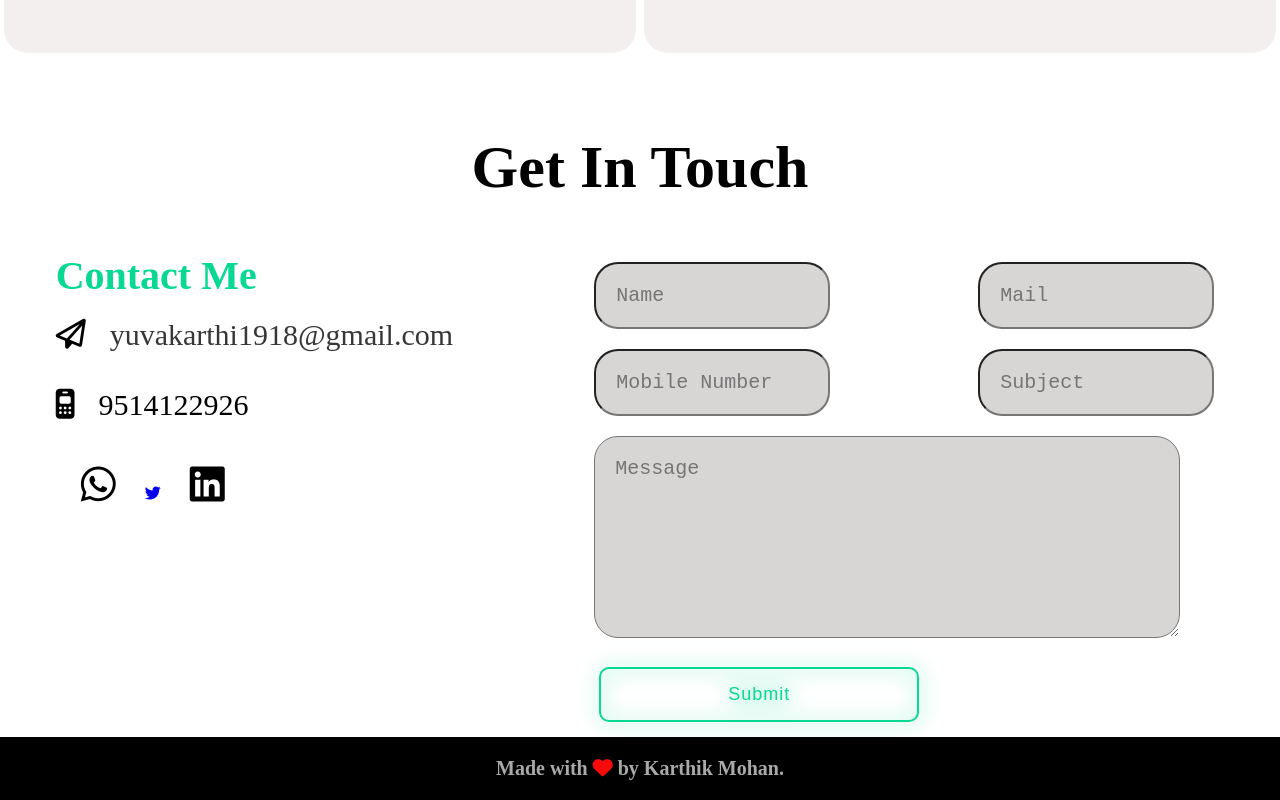
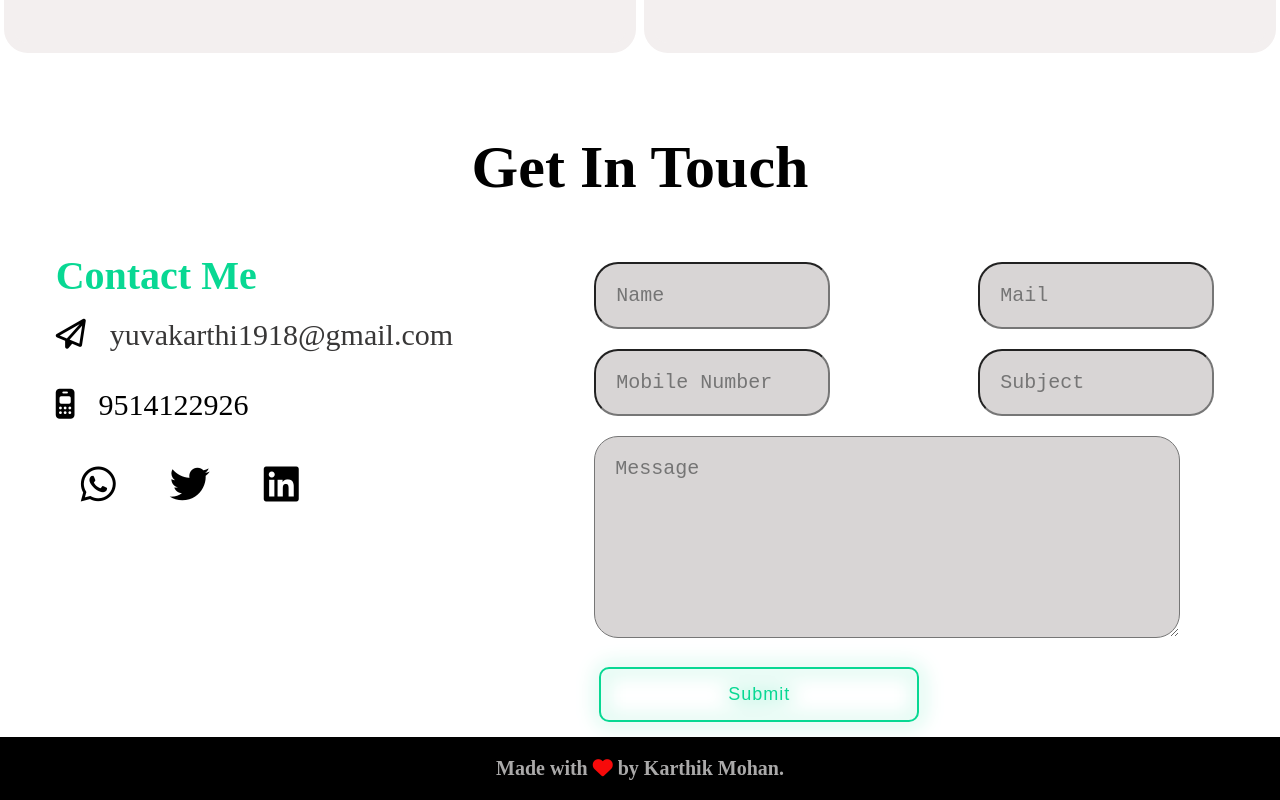
Before and after one commit to Karthik-Mohan19/Karthik-Mohan19.github.io, a plain HTML site: page index.html in a window 1280 px wide. Shown: the part 5167-5967 px from the top of the page. Drawn offline with nearby package versions, Linux system fonts and the light colour scheme.

Commit message:
Update style.css

```diff
--- a/style.css
+++ b/style.css
@@ -101,7 +101,7 @@ nav .fas{
     }
 }
 
-.ml, .li, .gh, .wa, .ig{
+.ml, .li, .gh, .wa, .ig, .tw{
     font-size: 40px;
     margin: 25px;
     scale: 1;
@@ -136,6 +136,10 @@ nav .fas{
 .li:hover{
     scale: 1.1;
     color: rgb(11, 11, 211);
+}
+.tw:hover{
+    scale: 1.1;
+    color: rgb(31, 135, 231);
 }
 .gh:hover{
     color: black;
```
